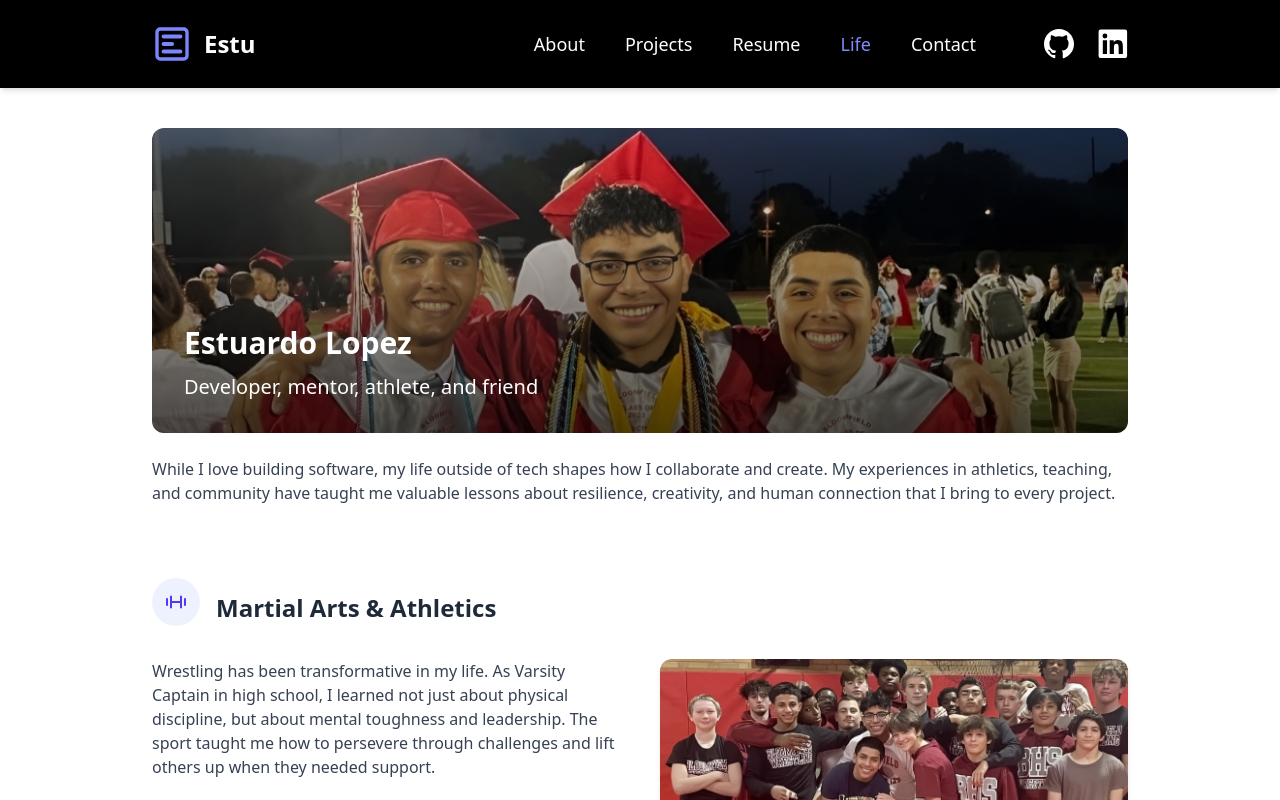
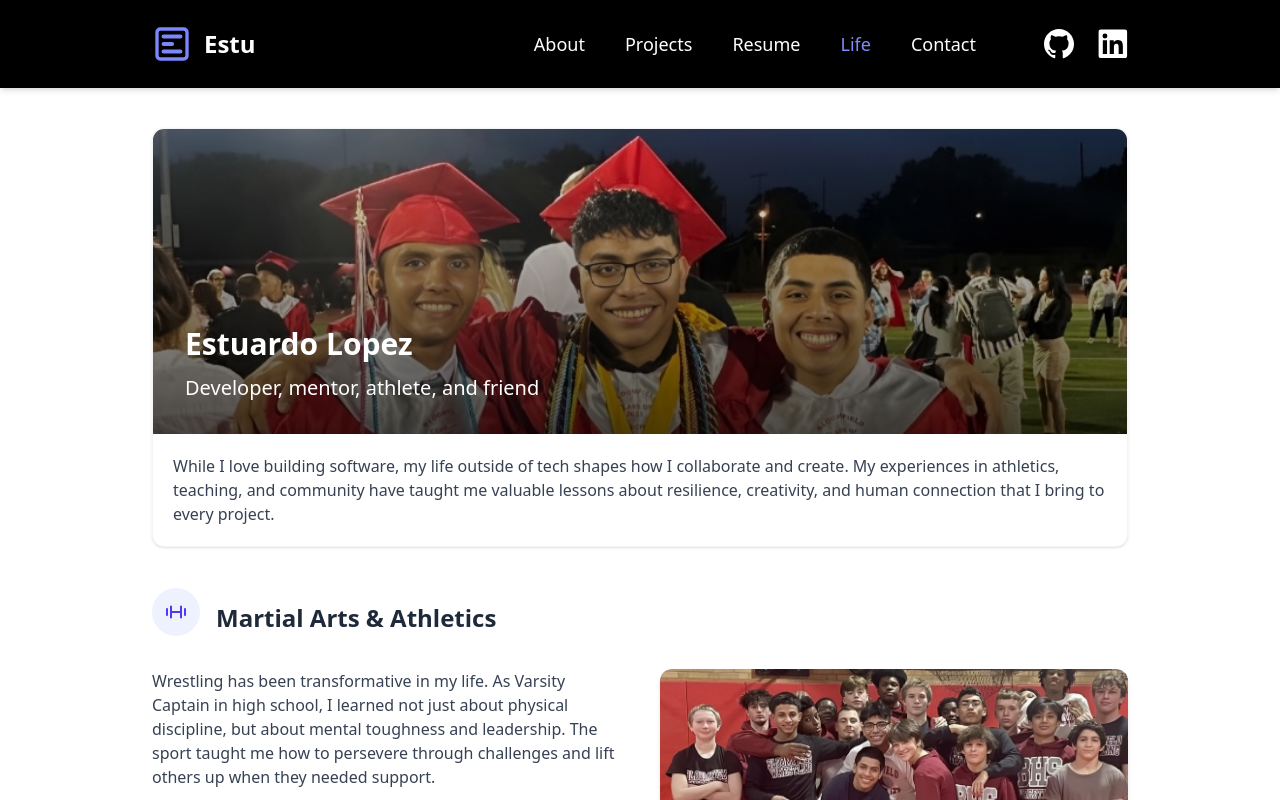
Before and after one commit to estulpz202/personal-website, a Next.js app: page /life in a window 1280 px wide. Shown: the top 800 px of the page. Built offline with nearby package versions, Linux system fonts and the light colour scheme.

Commit message:
Replace graduation image and update LifeHero  for improved layout/styling.

```diff
--- a/src/components/life/LifeHero.tsx
+++ b/src/components/life/LifeHero.tsx
@@ -1,17 +1,19 @@
 import Image from 'next/image';
 
 /**
- * LifeHero - Banner hero section for the Life page
+ * LifeHero - Hero section for the Life page
  */
 export default function LifeHero() {
   return (
     <section>
-      <div className="relative w-full h-[305px] mb-6 overflow-hidden rounded-xl">
+      <div className="bg-white rounded-xl overflow-hidden shadow-sm border border-gray-100">
+        {/* Banner Hero */}
+        <div className="relative w-full h-[305px]">
           <Image
-          src="/images/life/graduation.jpg"
+            src="/images/life/hs_grad.jpg"
             alt="Graduation with friends"
             fill
-          className="object-cover object-center"
+            className="object-cover object-top"
             priority
           />
           <div className="absolute inset-0 bg-gradient-to-t from-black/70 to-transparent"></div>
@@ -21,11 +23,13 @@ export default function LifeHero() {
           </div>
         </div>
 
-      <p className="text-base text-gray-700 mb-8">
-        While I love building software, my life outside of tech shapes how I collaborate and create.
-        My experiences in athletics, teaching, and community have taught me valuable lessons about
-        resilience, creativity, and human connection that I bring to every project.
+        {/* Overview */}
+        <p className="text-base text-gray-700 p-5">
+          While I love building software, my life outside of tech shapes how I collaborate and
+          create. My experiences in athletics, teaching, and community have taught me valuable
+          lessons about resilience, creativity, and human connection that I bring to every project.
         </p>
+      </div>
     </section>
   );
 }
```
Also changed, not shown: public/images/life/graduation.jpg (deleted), public/images/life/hs_grad.jpg (added). Lines whose indentation alone changed are shown as unchanged.
